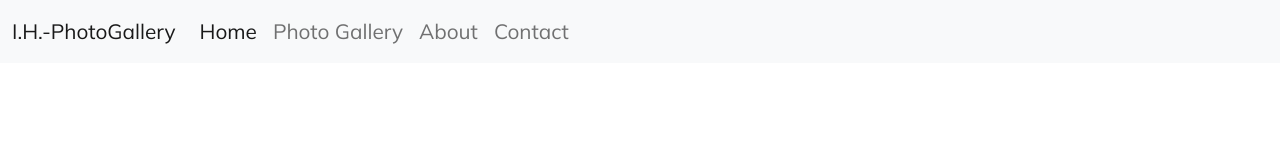
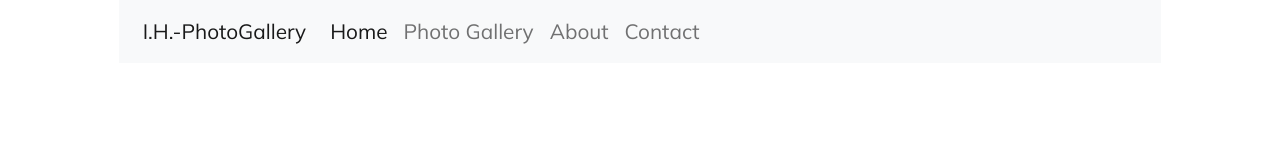
Before and after one commit to imdadulhaque1/photo_gallery-react_app, a React (Create React App) app: page / in a window 1280 px wide. Shown: the top 160 px of the page. Built offline with nearby package versions, Linux system fonts and the light colour scheme.

Commit message:
Navbar Customized

```diff
--- a/src/components/Header/Navbar.jsx
+++ b/src/components/Header/Navbar.jsx
@@ -4,6 +4,9 @@ import { NavLink } from "react-router-dom";
 const Navbar = () => {
     return (
         <>
+            <div className="container-fluid nav_bg">
+                <div className="row">
+                    <div className="col-10 mx-auto">
                     <nav className="navbar navbar-expand-lg navbar-light bg-light">
                         <div className="container-fluid">
                             <NavLink className="navbar-brand" to="/">I.H.-PhotoGallery</NavLink>
@@ -28,6 +31,9 @@ const Navbar = () => {
                             </div>
                         </div>
                         </nav>
+                    </div>
+                </div>
+            </div>
         </>
     )
 }
```
Lines whose indentation alone changed are shown as unchanged.
